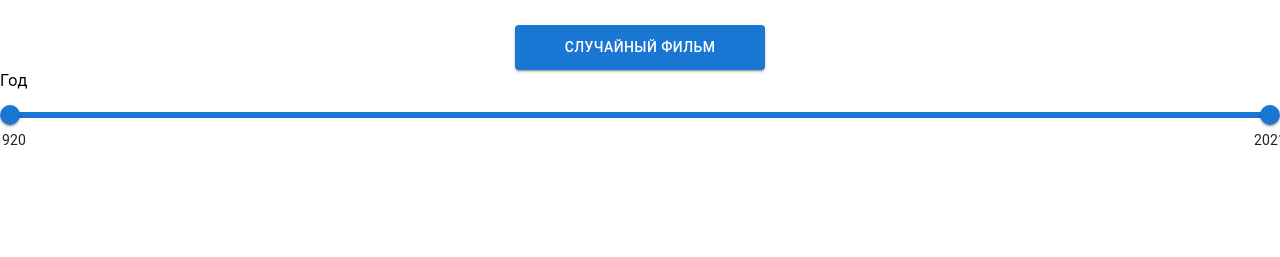
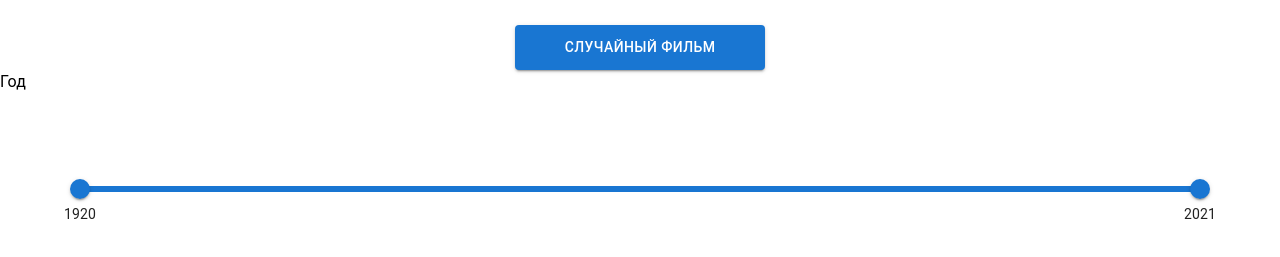
Before and after one commit to Evgeniy-Om/random-film, a React (Create React App) app: page / in a window 1280 px wide. Shown: the part 125-382 px from the top of the page. Built offline with nearby package versions, Linux system fonts and the light colour scheme; the HTML template or start-up script is replaced by a standard one.

Commit message:
Рефакторинг с css emotion на material ui

```diff
--- a/src/components/MySlider.jsx
+++ b/src/components/MySlider.jsx
@@ -1,6 +1,5 @@
-import {css} from "@emotion/css";
 import {useState} from "react";
-import {Slider} from "@material-ui/core";
+import {Box, Slider, Typography} from "@material-ui/core";
 
 function MySlider({marks, name, ariaLabel}) {
    const [value, setValue] = useState([marks[0].value, marks[1].value]);
@@ -10,10 +9,8 @@ function MySlider({marks, name, ariaLabel}) {
    }
 
    return (
-      <div className={css`
-        margin: 0 10px 0 10px;
-      `}>
-         <p className={css`margin: 0 0 10px -10px`}>{name.charAt(0).toUpperCase() + name.slice(1)}</p>
+      <Box ml={10} mr={10}>
+         <Typography mb={10} ml={-10}>{name.charAt(0).toUpperCase() + name.slice(1)}</Typography>
          <Slider
             aria-label={ariaLabel}
             value={value}
@@ -24,7 +21,7 @@ function MySlider({marks, name, ariaLabel}) {
             min={marks[0].value}
             max={marks[1].value}
          />
-      </div>
+      </Box>
    )
 }
 
```
